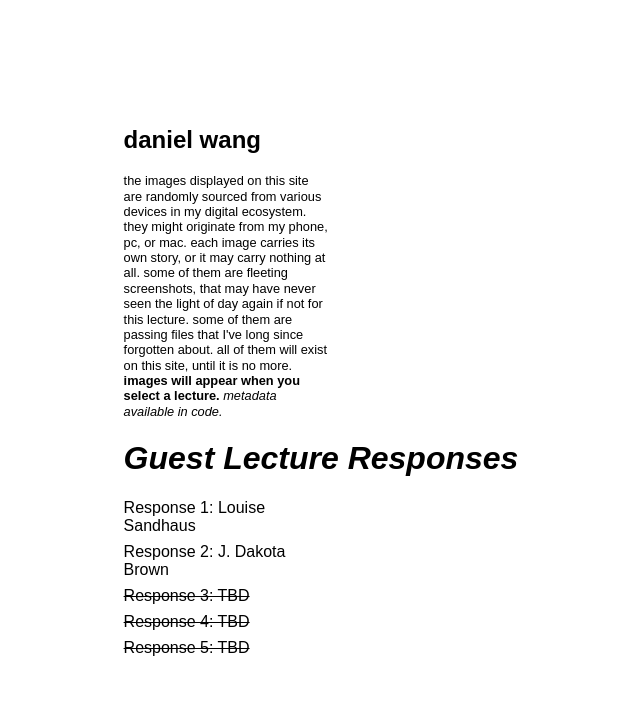
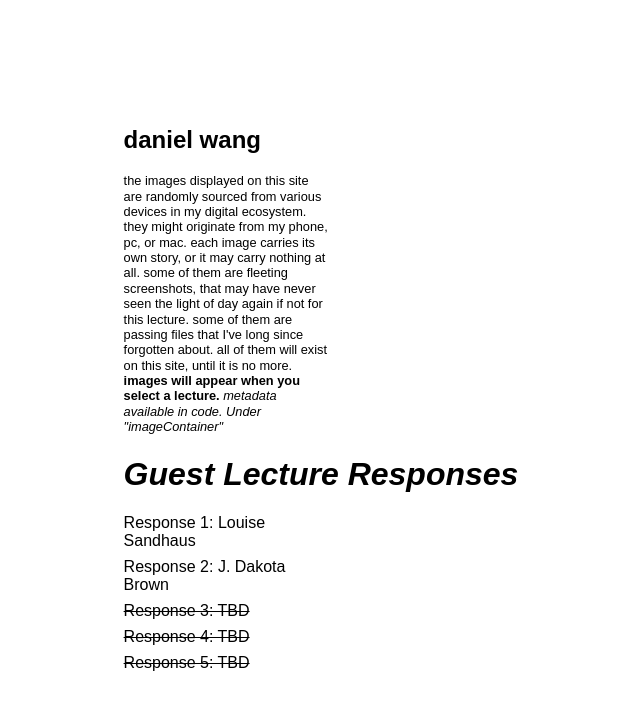
Before and after one commit to copycatmay/researchmethods, a plain HTML site: page index.html in a window 1280 px wide. Shown: the whole page, without its empty margins (158-798 px from the left). Drawn offline with nearby package versions, Linux system fonts and the light colour scheme; a web font is replaced by a local one.

Commit message:
Update index.html

```diff
--- a/index.html
+++ b/index.html
@@ -22,7 +22,7 @@
 
           <br />
           <strong>images will appear when you select a lecture.</strong>
-          <em>metadata available in code.</em>
+          <em>metadata available in code. Under "imageContainer"</em>
 
           <div id="toggleContainer">
             <button id="toggleImages" class="toggle-button">Toggle Images</button>
```
